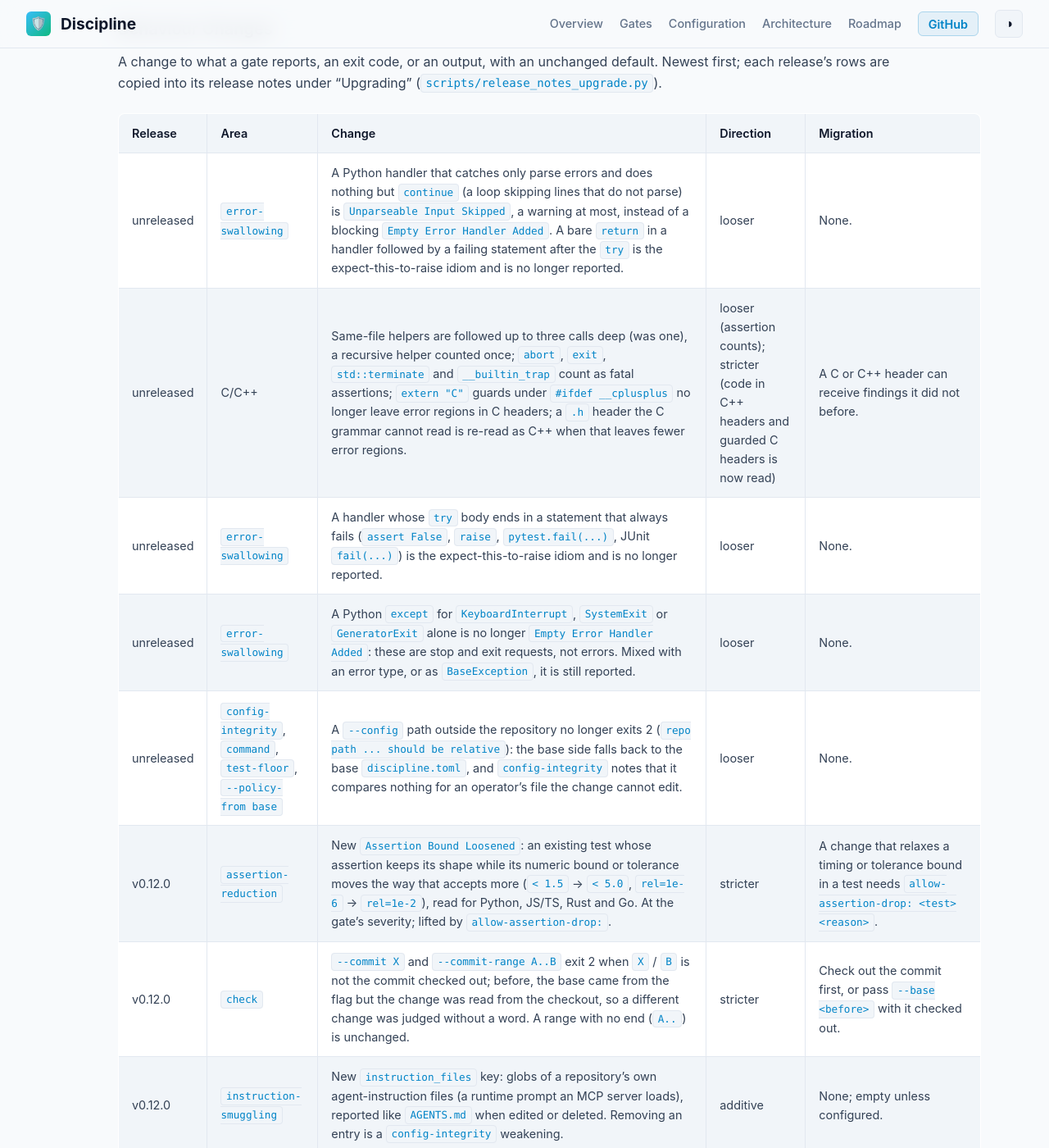
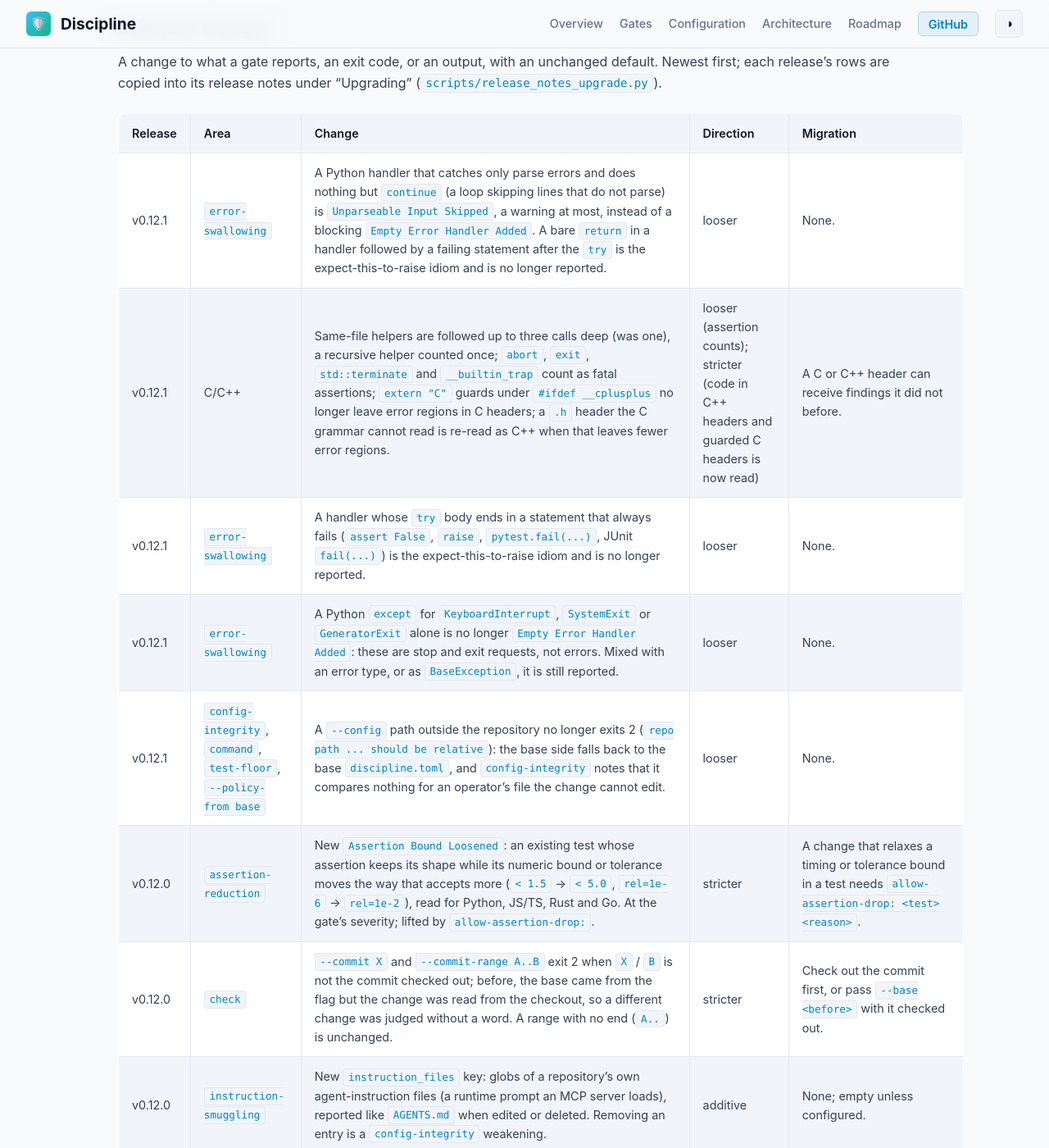
Before and after one commit to actions-marketplace-validations/orieg_discipline, a Jekyll site: the page built from docs/ROADMAP.md, in a window 1280 px wide and 1400 px high, scrolled down 24268 px. Shown: the whole window at 82% size. Built offline with Jekyll 4.4.1, drawn with Linux system fonts in a browser that asks for light colours.

Commit message:
chore(release): bump version to 0.12.1 with its ledger rows (#193)
Consumer-replay fixes since v0.12.0: a `--config` outside the
repository no longer exits 2; Python handlers for stop and exit signals,
expect-raise try bodies and return-then-fail helpers are not reported,
and a loop skipping unparseable input is a warning; C/C++ helpers are
followed three calls deep with abort as a fatal assertion, `extern "C"`
guards parse, and C++ in a `.h` header is re-read as C++. The five
ledger rows are named v0.12.1; version references and Cargo.lock move to
0.12.1.

no-issue: release bookkeeping

```diff
--- a/Cargo.toml
+++ b/Cargo.toml
@@ -1,6 +1,6 @@
 [package]
 name = "discipline"
-version = "0.12.0"
+version = "0.12.1"
 edition = "2021"
 rust-version = "1.90"
 authors = ["Nicolas Brousse <nicolas@brousse.info>"]
--- a/docs/ROADMAP.md
+++ b/docs/ROADMAP.md
@@ -370,11 +370,11 @@ A change to what a gate reports, an exit code, or an output, with an unchanged d
 
 | Release | Area | Change | Direction | Migration |
 |---|---|---|---|---|
-| unreleased | `error-swallowing` | A Python handler that catches only parse errors and does nothing but `continue` (a loop skipping lines that do not parse) is `Unparseable Input Skipped`, a warning at most, instead of a blocking `Empty Error Handler Added`. A bare `return` in a handler followed by a failing statement after the `try` is the expect-this-to-raise idiom and is no longer reported. | looser | None. |
-| unreleased | C/C++ | Same-file helpers are followed up to three calls deep (was one), a recursive helper counted once; `abort`, `exit`, `std::terminate` and `__builtin_trap` count as fatal assertions; `extern "C"` guards under `#ifdef __cplusplus` no longer leave error regions in C headers; a `.h` header the C grammar cannot read is re-read as C++ when that leaves fewer error regions. | looser (assertion counts); stricter (code in C++ headers and guarded C headers is now read) | A C or C++ header can receive findings it did not before. |
-| unreleased | `error-swallowing` | A handler whose `try` body ends in a statement that always fails (`assert False`, `raise`, `pytest.fail(...)`, JUnit `fail(...)`) is the expect-this-to-raise idiom and is no longer reported. | looser | None. |
-| unreleased | `error-swallowing` | A Python `except` for `KeyboardInterrupt`, `SystemExit` or `GeneratorExit` alone is no longer `Empty Error Handler Added`: these are stop and exit requests, not errors. Mixed with an error type, or as `BaseException`, it is still reported. | looser | None. |
-| unreleased | `config-integrity`, `command`, `test-floor`, `--policy-from base` | A `--config` path outside the repository no longer exits 2 (`repo path ... should be relative`): the base side falls back to the base `discipline.toml`, and `config-integrity` notes that it compares nothing for an operator's file the change cannot edit. | looser | None. |
+| v0.12.1 | `error-swallowing` | A Python handler that catches only parse errors and does nothing but `continue` (a loop skipping lines that do not parse) is `Unparseable Input Skipped`, a warning at most, instead of a blocking `Empty Error Handler Added`. A bare `return` in a handler followed by a failing statement after the `try` is the expect-this-to-raise idiom and is no longer reported. | looser | None. |
+| v0.12.1 | C/C++ | Same-file helpers are followed up to three calls deep (was one), a recursive helper counted once; `abort`, `exit`, `std::terminate` and `__builtin_trap` count as fatal assertions; `extern "C"` guards under `#ifdef __cplusplus` no longer leave error regions in C headers; a `.h` header the C grammar cannot read is re-read as C++ when that leaves fewer error regions. | looser (assertion counts); stricter (code in C++ headers and guarded C headers is now read) | A C or C++ header can receive findings it did not before. |
+| v0.12.1 | `error-swallowing` | A handler whose `try` body ends in a statement that always fails (`assert False`, `raise`, `pytest.fail(...)`, JUnit `fail(...)`) is the expect-this-to-raise idiom and is no longer reported. | looser | None. |
+| v0.12.1 | `error-swallowing` | A Python `except` for `KeyboardInterrupt`, `SystemExit` or `GeneratorExit` alone is no longer `Empty Error Handler Added`: these are stop and exit requests, not errors. Mixed with an error type, or as `BaseException`, it is still reported. | looser | None. |
+| v0.12.1 | `config-integrity`, `command`, `test-floor`, `--policy-from base` | A `--config` path outside the repository no longer exits 2 (`repo path ... should be relative`): the base side falls back to the base `discipline.toml`, and `config-integrity` notes that it compares nothing for an operator's file the change cannot edit. | looser | None. |
 | v0.12.0 | `assertion-reduction` | New `Assertion Bound Loosened`: an existing test whose assertion keeps its shape while its numeric bound or tolerance moves the way that accepts more (`< 1.5` -> `< 5.0`, `rel=1e-6` -> `rel=1e-2`), read for Python, JS/TS, Rust and Go. At the gate's severity; lifted by `allow-assertion-drop:`. | stricter | A change that relaxes a timing or tolerance bound in a test needs `allow-assertion-drop: <test> <reason>`. |
 | v0.12.0 | `check` | `--commit X` and `--commit-range A..B` exit 2 when `X` / `B` is not the commit checked out; before, the base came from the flag but the change was read from the checkout, so a different change was judged without a word. A range with no end (`A..`) is unchanged. | stricter | Check out the commit first, or pass `--base <before>` with it checked out. |
 | v0.12.0 | `instruction-smuggling` | New `instruction_files` key: globs of a repository's own agent-instruction files (a runtime prompt an MCP server loads), reported like `AGENTS.md` when edited or deleted. Removing an entry is a `config-integrity` weakening. | additive | None; empty unless configured. |
--- a/docs/index.html
+++ b/docs/index.html
@@ -982,7 +982,7 @@
         </p>
         <div class="code-block"><span class="code-comment"># .gitlab-ci.yml including the Discipline job template, pinned to a release</span>
 <span class="code-keyword">include:</span>
-  - <span class="code-prop">remote:</span> https://raw.githubusercontent.com/orieg/discipline/v0.12.0/templates/discipline.gitlab-ci.yml
+  - <span class="code-prop">remote:</span> https://raw.githubusercontent.com/orieg/discipline/v0.12.1/templates/discipline.gitlab-ci.yml
     <span class="code-prop">inputs:</span>
       <span class="code-prop">stage:</span> test
       <span class="code-prop">allow_failure:</span> false
@@ -1109,7 +1109,7 @@ docker run --rm \
         <div class="code-block"><span class="code-comment"># .pre-commit-config.yaml</span>
 <span class="code-prop">repos:</span>
   - <span class="code-prop">repo:</span> https://github.com/orieg/discipline
-    <span class="code-prop">rev:</span> v0.12.0
+    <span class="code-prop">rev:</span> v0.12.1
     <span class="code-prop">hooks:</span>
       - <span class="code-prop">id:</span> discipline         <span class="code-comment"># Compiles via cargo</span>
       <span class="code-comment"># - id: discipline-system   # Or uses binary on PATH</span></div>
@@ -1845,7 +1845,7 @@ allow-gate-weakening: ci-integrity the discipline step runs on pull_request only
       </div>
       <div class="install-card">
         <h4>GitLab CI/CD</h4>
-        <div class="install-snippet">include: - remote: https://raw.githubusercontent.com/orieg/discipline/v0.12.0/templates/discipline.gitlab-ci.yml</div>
+        <div class="install-snippet">include: - remote: https://raw.githubusercontent.com/orieg/discipline/v0.12.1/templates/discipline.gitlab-ci.yml</div>
         <p style="font-size: 0.8rem; color: var(--text-muted); margin-top: 0.5rem;">Job template with <code>spec: inputs</code> (GitLab 16.0+), pinned to a release.</p>
       </div>
       <div class="install-card">
--- a/templates/argo-workflow-template.yaml
+++ b/templates/argo-workflow-template.yaml
@@ -22,7 +22,7 @@ spec:
         value: ""
         description: "Pull request body markdown text for directive and hygiene inspection"
       - name: discipline-image
-        # Major tag tracks the latest v0 release; pin an exact version (v0.12.0) or a digest for reproducible gating.
+        # Major tag tracks the latest v0 release; pin an exact version (v0.12.1) or a digest for reproducible gating.
         value: "ghcr.io/orieg/discipline:v0"
         description: "Discipline container image"
 
--- a/templates/azure-pipelines.yml
+++ b/templates/azure-pipelines.yml
@@ -16,7 +16,7 @@ pool:
   vmImage: 'ubuntu-latest'
 
 container:
-  # Major tag tracks the latest v0 release; pin an exact version (v0.12.0) or a digest for reproducible gating.
+  # Major tag tracks the latest v0 release; pin an exact version (v0.12.1) or a digest for reproducible gating.
   image: ghcr.io/orieg/discipline:v0
   options: --user 10001:10001
 
--- a/templates/bitbucket-pipelines.yml
+++ b/templates/bitbucket-pipelines.yml
@@ -2,7 +2,7 @@
 # Bitbucket Pipelines template for Discipline Diff Sentinel & AI Coding Agent Gatekeeper
 # Reference: https://support.atlassian.com/bitbucket-cloud/docs/configure-bitbucket-pipelinesyml/
 
-# Major tag tracks the latest v0 release; pin an exact version (v0.12.0) or a digest for reproducible gating.
+# Major tag tracks the latest v0 release; pin an exact version (v0.12.1) or a digest for reproducible gating.
 image: ghcr.io/orieg/discipline:v0
 
 pipelines:
--- a/templates/circleci-config.yml
+++ b/templates/circleci-config.yml
@@ -7,7 +7,7 @@ version: 2.1
 jobs:
   discipline-check:
     docker:
-      # Major tag tracks the latest v0 release; pin an exact version (v0.12.0) or a digest for reproducible gating.
+      # Major tag tracks the latest v0 release; pin an exact version (v0.12.1) or a digest for reproducible gating.
       - image: ghcr.io/orieg/discipline:v0
         user: "10001:10001"
     steps:
--- a/templates/discipline.gitlab-ci.yml
+++ b/templates/discipline.gitlab-ci.yml
@@ -9,7 +9,7 @@ spec:
       default: test
       description: "Pipeline stage in which the discipline check job runs"
     image:
-      # Major tag tracks the latest v0 release; pin an exact version (v0.12.0) or a digest for reproducible gating.
+      # Major tag tracks the latest v0 release; pin an exact version (v0.12.1) or a digest for reproducible gating.
       default: "ghcr.io/orieg/discipline:v0"
       description: "Container image containing the statically-linked discipline binary"
     base_ref:
```
Also changed, not shown: docs/CONFIGURATION.md (+5 -5 lines), docs/guides/ci-platforms.md (+4 -4 lines), .pre-commit-hooks.yaml, README.md, 4 other files.
